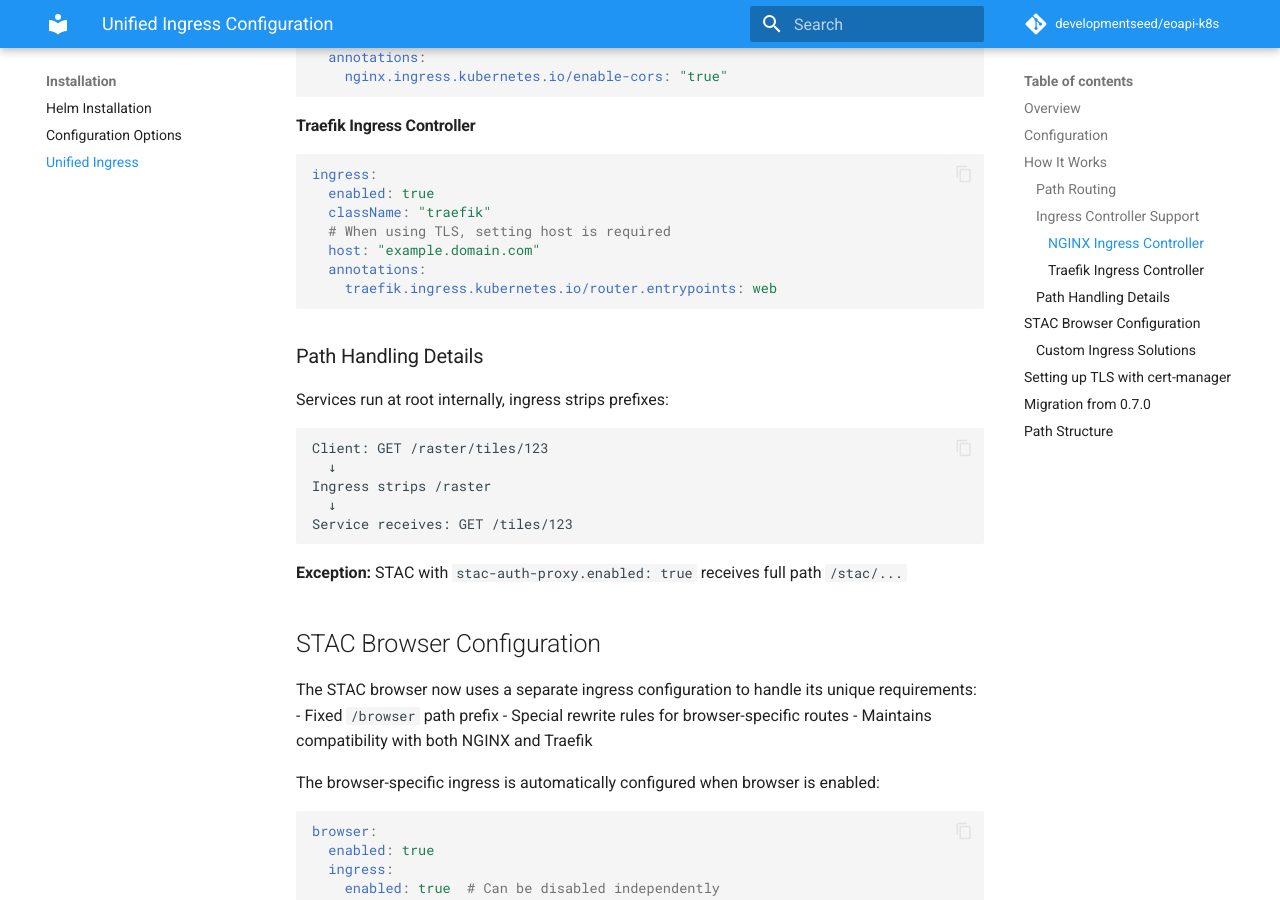
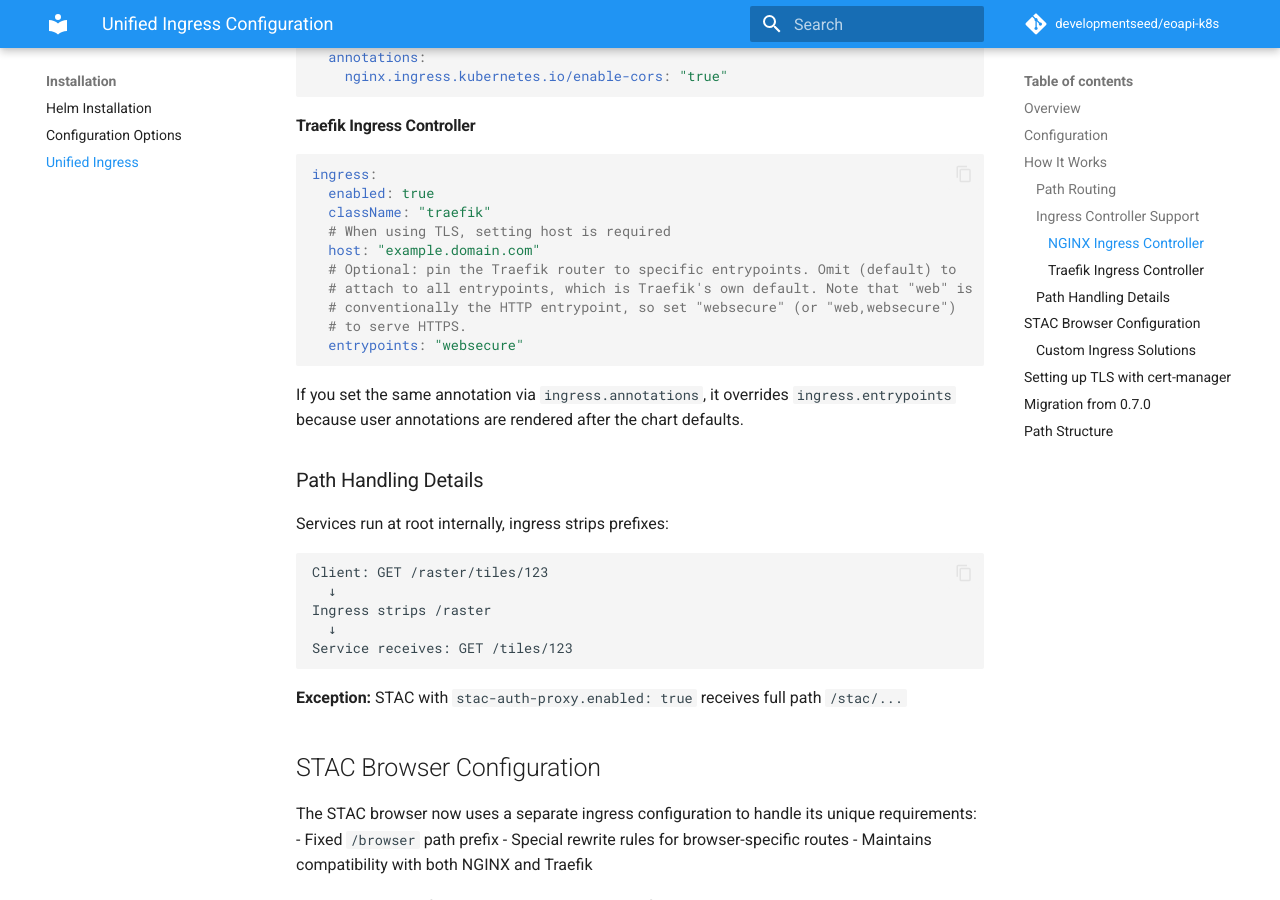
Before and after one commit to developmentseed/eoapi-k8s, an MkDocs documentation site: the page built from docs/unified-ingress.md, in a window 1280 px wide and 900 px high, scrolled down 2038 px. Built offline with MkDocs 1.6.1 and Material for MkDocs 9.7.7, drawn with Linux system fonts in a browser that asks for light colours; comment, search, counter and statistics services are not loaded.

Commit message:
fix: make Traefik router entrypoints configurable (fixes HTTPS-by-default) (#540)
Co-authored-by: Felix Delattre <felix@developmentseed.org>

````diff
--- a/docs/unified-ingress.md
+++ b/docs/unified-ingress.md
@@ -115,9 +115,15 @@ ingress:
   className: "traefik"
   # When using TLS, setting host is required
   host: "example.domain.com"
-  annotations:
-    traefik.ingress.kubernetes.io/router.entrypoints: web
+  # Optional: pin the Traefik router to specific entrypoints. Omit (default) to
+  # attach to all entrypoints, which is Traefik's own default. Note that "web" is
+  # conventionally the HTTP entrypoint, so set "websecure" (or "web,websecure")
+  # to serve HTTPS.
+  entrypoints: "websecure"
 ```
+
+If you set the same annotation via `ingress.annotations`, it overrides `ingress.entrypoints`
+because user annotations are rendered after the chart defaults.
 
 ### Path Handling Details
 
````
Also changed, not shown: docs/configuration.md (+1 -0 lines), 7 other files.
